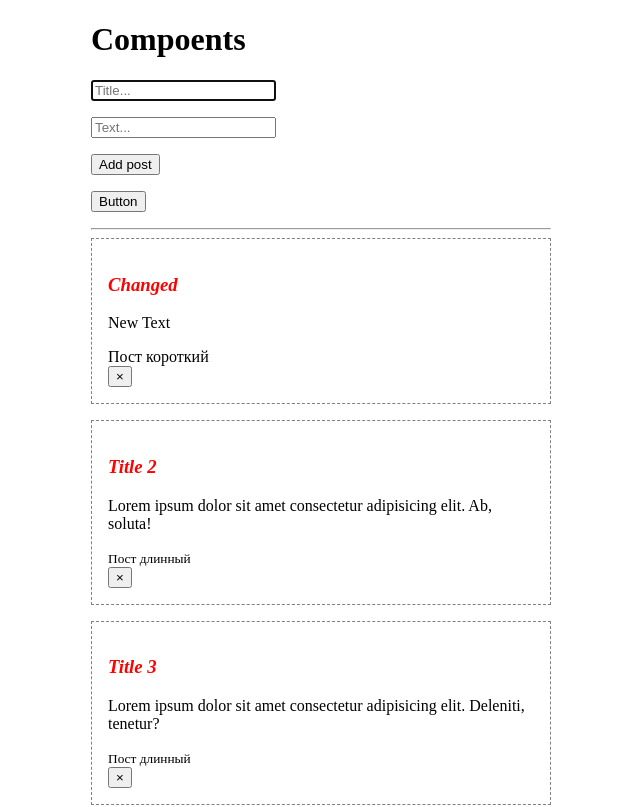
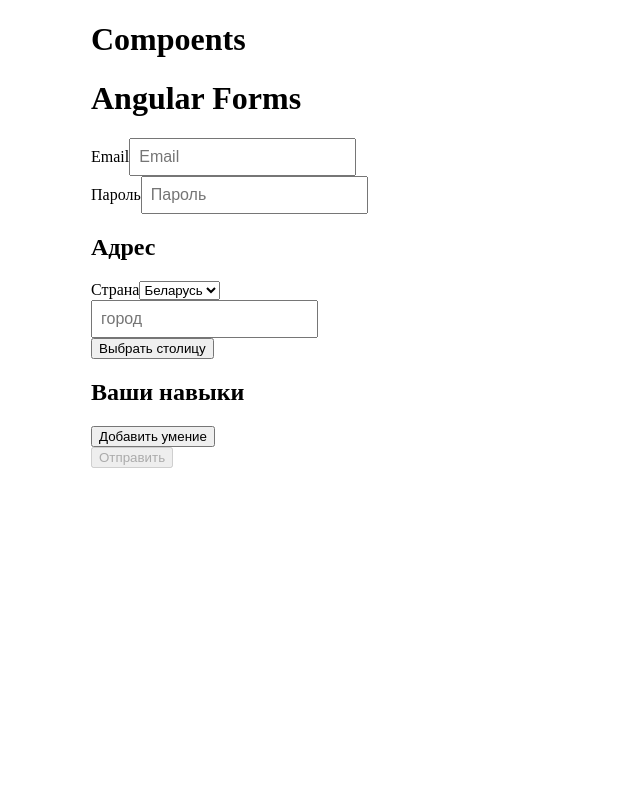
Before and after one commit to hmelii/angular-basics, an Angular app: page / in a window 1280 px wide. Shown: the top 807 px of the page, without its empty margins (319-959 px from the left). Built offline with nearby package versions, Linux system fonts and the light colour scheme.

Commit message:
Forms finish

```diff
--- a/src/app/app.component.html
+++ b/src/app/app.component.html
@@ -1,6 +1,6 @@
 <div class="container">
   <h1>Compoents</h1>
-  <app-post-form (onAdd)="updatePosts($event)"> </app-post-form>
+  <!-- <app-post-form (onAdd)="updatePosts($event)"> </app-post-form>
   <hr />
   <app-post *ngFor="let post of posts" [post]="post" (onRemove)="removePost($event)">
     <div #info>
@@ -37,7 +37,9 @@
 
 
 
-    <app-service></app-service>
+    <app-service></app-service> -->
+
+    <app-forms></app-forms>
   <br/><br/><br/><br/><br/><br/>
 
 
--- /dev/null
+++ b/src/app/components/forms/forms.component.html
@@ -0,0 +1,78 @@
+<div class="container">
+        <form class="card" [formGroup]="form" (ngSubmit)="submit()">
+          <h1>Angular Forms</h1>
+
+          <div class="form-control">
+            <label>Email</label>
+
+            <input type="text" placeholder="Email" formControlName="email">
+            <div class="validation" *ngIf="form.get('email').invalid && form.get('email').touched">
+                <small *ngIf="form.get('email').errors.required">
+                    Поле email не может быть пустым
+                </small>
+                <small *ngIf="form.get('email').errors.email">
+                    Введите корректный email
+                </small>
+                <small *ngIf="form.get('email').errors.restrictedEmail">
+                  вы ввели email из stop листа
+                </small>
+
+                <small *ngIf="form.get('email').errors.uniqEmail">
+                  Email {{ form.get('email').value }} уже используется
+                </small>
+
+            </div>
+
+            <div *ngIf="form.get('email').pending">
+              Подождите, проверяем
+            </div>
+          </div>
+
+          <div class="form-control">
+            <label>Пароль</label>
+            <input type="password" placeholder="Пароль" formControlName="password">
+
+            <div class="validation" *ngIf="form.get('password').invalid && form.get('password').touched">
+                    <small *ngIf="form.get('password').errors.required">
+                            Поле пароль не может быть пустым
+                        </small>
+                    <small *ngIf="form.get('password').errors.minlength">
+                        Пароль должен быть менее {{form.get('password').errors.minlength.requiredLength}} символов<br/>
+                        Сейчас количество символов: {{form.get('password').errors.minlength.actualLength}}
+                    </small>
+                </div>
+          </div>
+
+          <div class="card" formGroupName="address">
+            <h2>Адрес</h2>
+
+            <div class="form-control">
+              <label>Страна</label>
+
+              <select formControlName="country">
+                <option value="ru">Россия</option>
+                <option value="ua">Украина</option>
+                <option value="by">Беларусь</option>
+              </select>
+            </div>
+
+            <div class="form-control">
+              <input type="text" formControlName="city" placeholder="город">
+            </div>
+
+            <button class="btn" type="button" (click)="setCapital()">Выбрать столицу</button>
+          </div>
+
+          <div class="card" formGroupName="skills">
+            <h2>Ваши навыки</h2>
+            <button class="btn" type="button" (click)="addSkill()">Добавить умение</button>
+            <div class="form-control" *ngFor="let control of form.get('skills').controls; let idx = index">
+              <label>Умение {{ idx + 1 }}</label>
+              <input type="text" [formControlName]="idx">
+            </div>
+          </div>
+
+          <button class="btn" type="submit" [disabled]="form.invalid || form.pending">Отправить</button>
+
+        </form>
+      </div>
--- /dev/null
+++ b/src/app/components/forms/forms.component.scss
@@ -0,0 +1,12 @@
+input {
+    padding: .5em;
+    font-size: 1rem;
+
+    &.ng-invalid.ng-touched {
+        border: 1px solid red
+    }
+
+    &.ng-valid.ng-touched {
+        border: 1px solid green
+    }
+}
--- /dev/null
+++ b/src/app/components/forms/forms.component.ts
@@ -0,0 +1,76 @@
+import { Component, OnInit } from '@angular/core';
+import { FormGroup, FormControl, Validators, FormArray, FormArrayName } from '@angular/forms';
+import MyValidators from '../../validators/my.validators'
+@Component({
+  selector: 'app-forms',
+  templateUrl: './forms.component.html',
+  styleUrls: ['./forms.component.scss']
+})
+export class FormsComponent implements OnInit {
+
+  form: FormGroup
+
+  constructor() { }
+
+  ngOnInit() {
+    this.form = new FormGroup({
+      email: new FormControl('', [
+        Validators.email,
+        Validators.required,
+        MyValidators.restrictedEmails
+      ],
+      [ // в третьем параметры можно передавать асинхронные валидаторы
+        MyValidators.uniqEmail
+      ]
+      ),
+      password: new FormControl(null, [
+        Validators.required,
+        Validators.minLength(6)
+      ]),
+      address: new FormGroup({
+        country: new FormControl('by'),
+        city: new FormControl('', Validators.required)
+      }),
+      skills: new FormArray([])
+    })
+
+  }
+
+  submit() {
+    if (this.form.valid) {
+      console.log('Form', this.form)
+      const formData = { ...this.form.value }
+
+      console.log('Form Data: ', formData)
+
+      this.form.reset()
+    }
+
+
+  }
+
+  setCapital() {
+    const cityMap = {
+      ru: 'Москва',
+      ua: 'Киев',
+      by: 'Минск'
+    }
+    const cityKey = this.form.get('address').get('country').value;
+
+    const city = cityMap[cityKey];
+
+    this.form.patchValue({
+      address: {
+        city
+      }
+    })
+
+  }
+
+  addSkill() {
+    const control = new FormControl('', Validators.required);
+    (<FormArray>this.form.get('skills')).push(control) // явно назначаем тип (1 способ)
+    //(this.form.get('skills') as FormArray).push() // (2 способ)
+  }
+
+}
--- /dev/null
+++ b/src/app/validators/my.validators.ts
@@ -0,0 +1,33 @@
+import { FormControl, FormControlName } from '@angular/forms';
+import { Observable } from 'rxjs';
+
+class MyValidators {
+
+    static restrictedEmails(control: FormControl): {[key: string]: boolean} { // проверям emails на стоп лист
+        if (['v@Mmail.ru', 'test@mail.ru'].includes(control.value)) { // в случае оишбки
+            return {
+                restrictedEmail: true
+            }
+        }
+
+        return null; // возвращается по умолчанию если нет ошибки
+    }
+
+    static uniqEmail(control: FormControl): Promise<any> | Observable<any> { // асинхронный обрабочик ошибки
+        return new Promise(resolve => {
+            setTimeout(() => { // эмуляция запроса к серверу
+                if (control.value === 'async@mail.ru') {
+                    resolve({
+                        uniqEmail: true
+                    })
+                } else {
+                    return resolve(null)
+                }
+
+
+            }, 5000)
+        })
+    }
+}
+
+export default MyValidators
```
Also changed, not shown: src/app/app.module.ts (+6 -3 lines), 1 other file (tests, documents, lock files or other folders).
